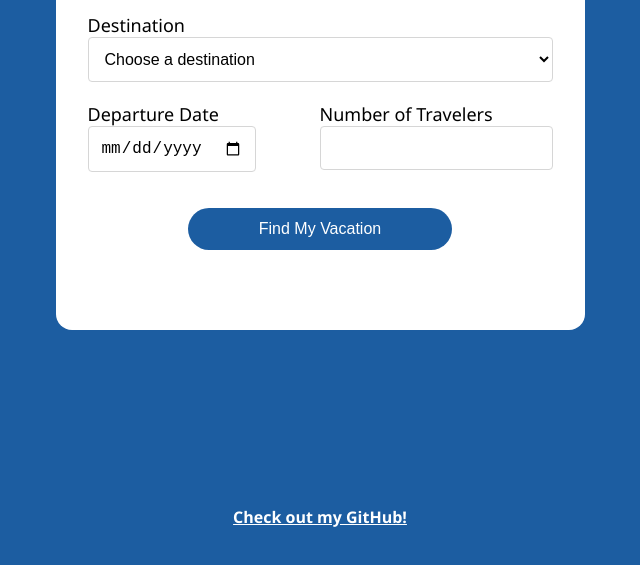
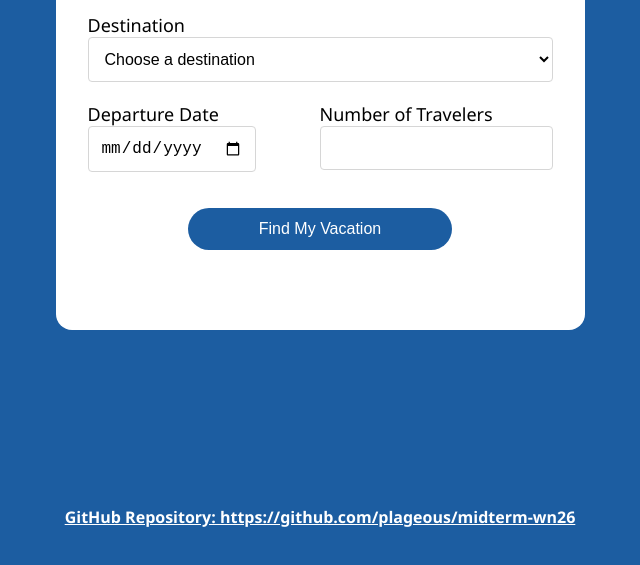
Before and after one commit to plageous/midterm-wn26, a website: page views/home.html in a window 1280 px wide. Shown: the part 377-942 px from the top of the page, without its empty margins (320-960 px from the left). Drawn offline with Linux system fonts and the light colour scheme; files that its build step writes are made by us from their sources.

Commit message:
Final draft of website layout complete!

```diff
--- a/views/home.html
+++ b/views/home.html
@@ -2,9 +2,10 @@
 <html lang="en">
     <head>
         <meta charset="UTF-8">
-         <meta name="viewport" content="width=device-width, initial-scale=1.0">
+        <meta name="viewport" content="width=device-width, initial-scale=1.0">
         <title>Vacation Booking Form</title>
         <link rel="stylesheet" href="styles/vac-styles.css">
+        <link rel="icon" href="images/aeroplane.png">
     </head>
     <body>
         <main>
@@ -40,7 +41,7 @@
             </form>
         </main>
         <footer>
-            <a href="https://github.com/plageous"><strong>Check out my GitHub!</strong></a>
+            <a href="https://github.com/plageous/midterm-wn26"><strong>GitHub Repository: https://github.com/plageous/midterm-wn26</strong></a>
         </footer>
     </body>
 </html>
```
Also changed, not shown: public/images/aeroplane.png (added).
